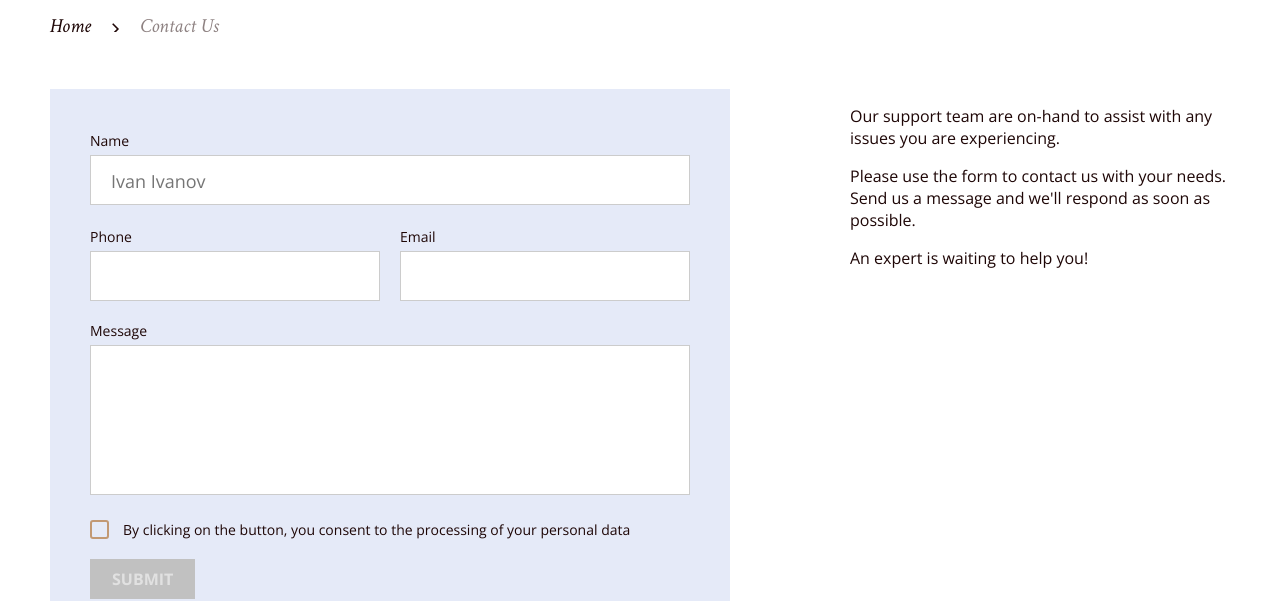
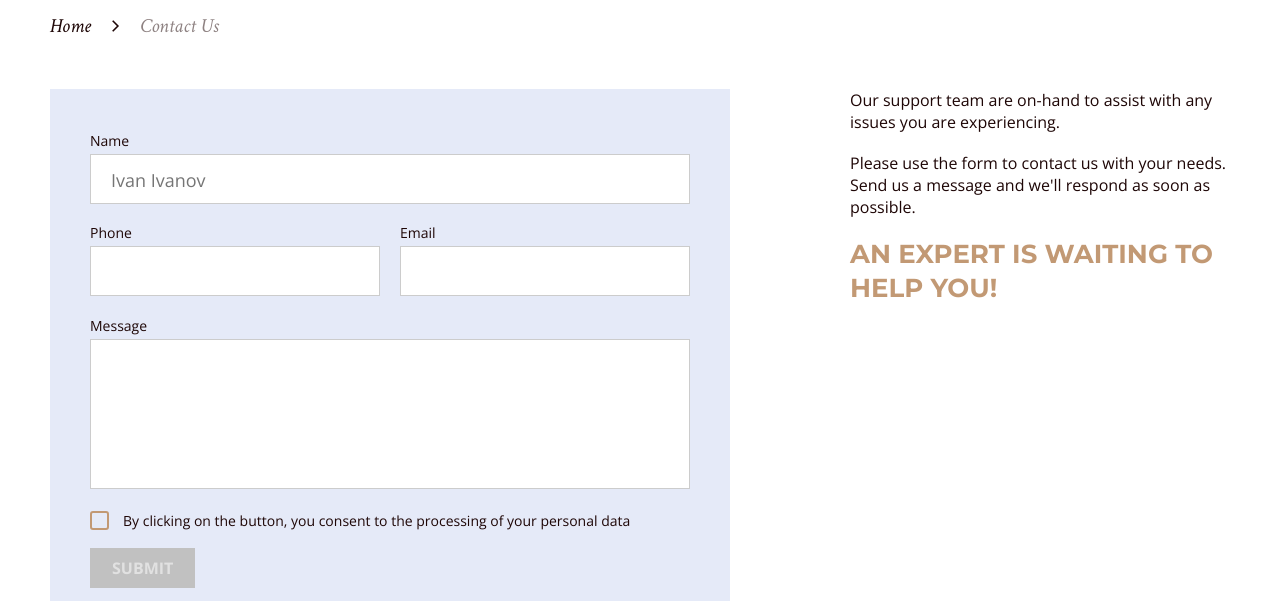
Before and after one commit to dl-academy-edu/ba-savinov-denis-1, a plain HTML site: page contact.html in a window 1280 px wide. Shown: the part 213-814 px from the top of the page. Drawn offline with nearby package versions, Linux system fonts and the light colour scheme.

Commit message:
Поправлена верстка блока DLK-info на главной, для прохождения при переполнении контентом, сверстана страница contact

```diff
--- a/contact.html
+++ b/contact.html
@@ -71,7 +71,7 @@
             <div class="block-text">
                 <p>Our support team are on-hand to assist with any issues you are experiencing.</p>
                 <p>Please use the form to contact us with your needs. Send us a message and we'll respond as soon as possible.</p>
-                <p>An expert is waiting to help you!</p>
+                <p class="block-text-slogan">An expert is waiting to help you!</p>
             </div>
         </section>
     </main>
--- a/css/contact.css
+++ b/css/contact.css
@@ -27,22 +27,39 @@
 }
 
 .contact-data-block {
-    margin-top: 22px;
+    margin-top: 19px;
 }
 
 .contact-wrapper input:not([type=checkbox]),
 .contact-wrapper textarea {
-    margin-top: 5px;
+    margin-top: 4px;
 }
 
 .contact-agreement {
-    margin-top: 20px;
+    margin-top: 17px;
+}
+
+.modal-window-btn {
+    margin-top: 18px;
 }
 
 .block-text {
     margin-left: 120px;
     max-width: 380px;
     width: 100%;
+}
+
+.block-text p {
+    margin: 0 0 19px;
+}
+
+.block-text-slogan {
+    font-family: Montserrat;
+    font-weight: 600;
+    font-size: 26px;
+    line-height: 34px;
+    text-transform: uppercase;
+    color: #C29974;
 }
 
 
@@ -60,13 +77,12 @@
 .breadcrumbs-list {
     list-style-type: none;
     display: flex;
-    text-align: center;
     margin: 0;
     padding: 0;
 }
 
 .breadcrumbs-list li {
-    margin-right: 17px;
+    margin-right: 20px;
 }
 
 .breadcrumbs-link::after {
@@ -76,8 +92,8 @@
     background-size: 9px 12px;
     background-repeat: no-repeat;
     margin-left: 20px;
-    height: 9px;
-    width: 12px;
+    height: 12px;
+    width: 9px;
 }
 
 .breadcrumbs-item-active {
```
Also changed, not shown: css/index.css (+12 -19 lines), index.html (+8 -4 lines), css/index.min.css.
